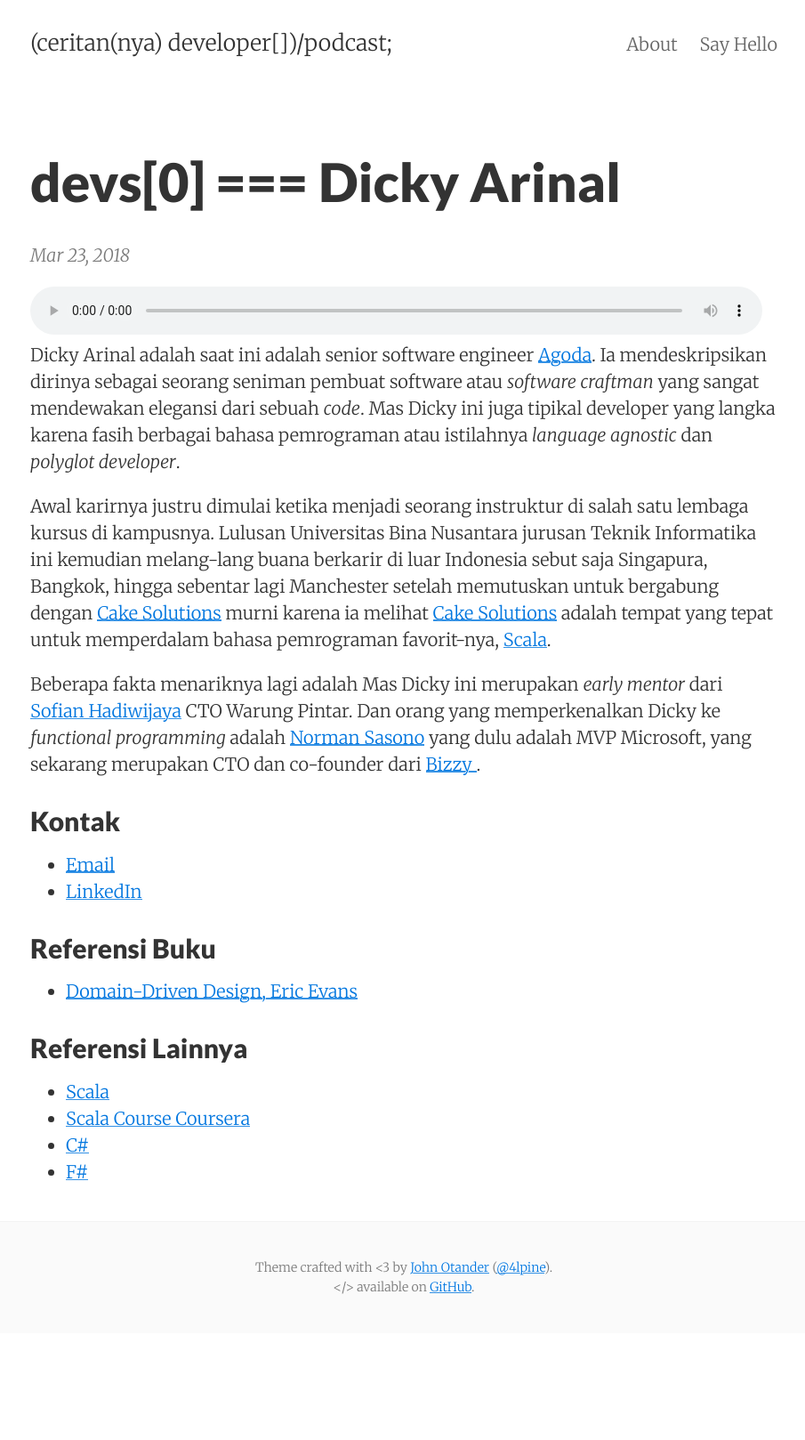
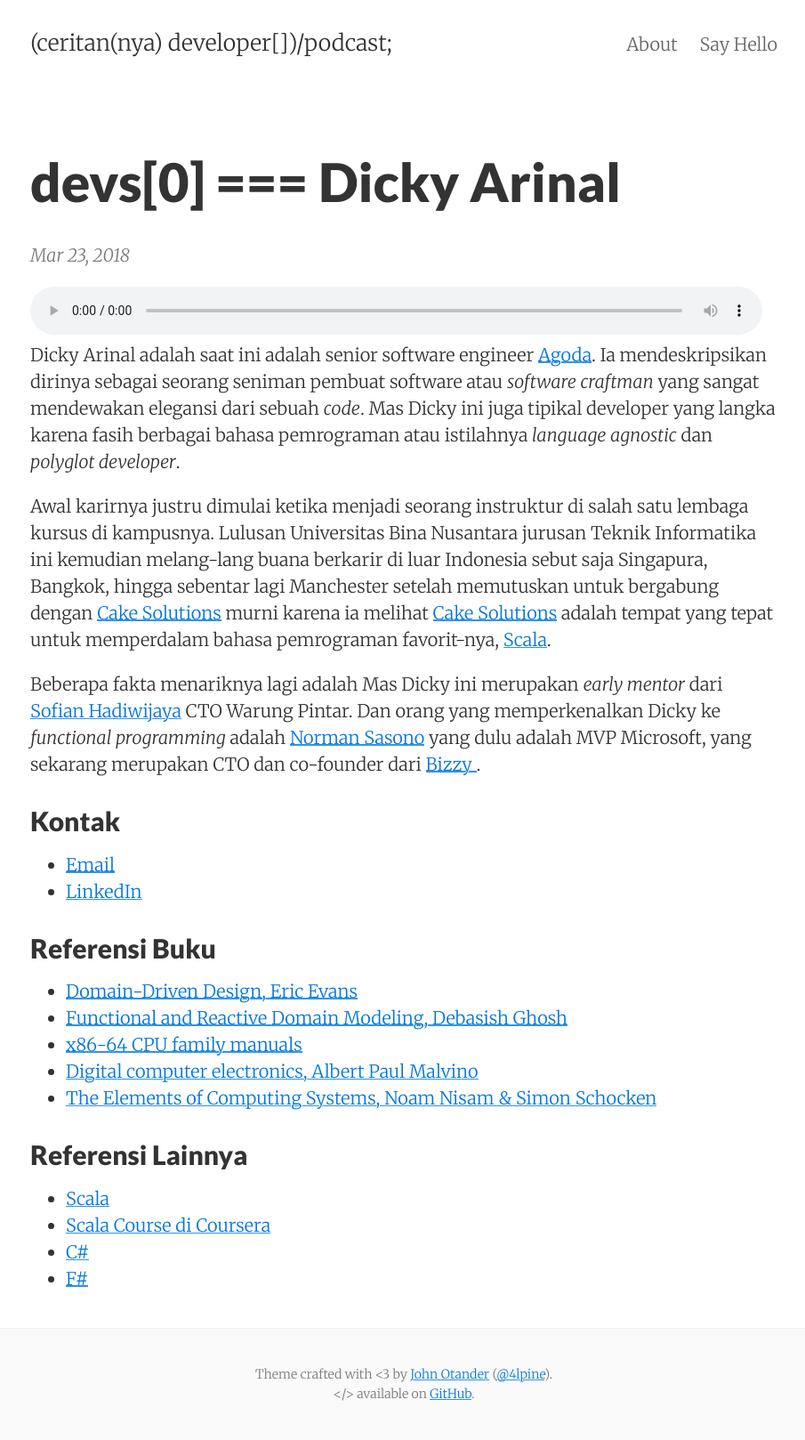
Before and after one commit to rizafahmi/ceritanya-podcast-site, a Jekyll site: the page built from _posts/2018-03-23-dicky-arinal.md, in a window 1280 px wide. Shown: the whole page at 89% size, without its empty margins (186-1091 px from the left). Built offline with Jekyll 4.4.1, drawn with Linux system fonts in a browser that asks for light colours; before the commit the page ends 1498 px from its top, so only the background shows below that.

```diff
--- a/CNAME
+++ b/CNAME
@@ -1 +1 @@
-pixyll.com
+ceritanyadeveloper.com
--- a/_posts/2018-03-23-dicky-arinal.md
+++ b/_posts/2018-03-23-dicky-arinal.md
@@ -21,11 +21,15 @@ Beberapa fakta menariknya lagi adalah Mas Dicky ini merupakan _early mentor_ dar
 
 ## Referensi Buku
 
-* [Domain-Driven Design, Eric Evans](http://dddcommunity.org/book/evans_2003/)
+* [Domain-Driven Design, Eric Evans](https://www.amazon.com/Domain-Driven-Design-Tackling-Complexity-Software/dp/0321125215)
+* [Functional and Reactive Domain Modeling, Debasish Ghosh](https://www.manning.com/books/functional-and-reactive-domain-modeling)
+* [x86-64 CPU family manuals](https://software.intel.com/en-us/articles/intel-sdm)
+* [Digital computer electronics, Albert Paul Malvino](https://www.amazon.com/Digital-computer-electronics-Albert-Malvino/dp/0070398615)
+* [The Elements of Computing Systems, Noam Nisam & Simon Schocken](https://www.amazon.com/Elements-Computing-Systems-Building-Principles/dp/0262640686)
 
 ## Referensi Lainnya
 
 * [Scala](https://www.scala-lang.org/)
-* [Scala Course Coursera](https://www.coursera.org/learn/progfun1)
+* [Scala Course di Coursera](https://www.coursera.org/learn/progfun1)
 * [C#](https://en.wikipedia.org/wiki/C_Sharp_(programming_language))
 * [F#](http://fsharp.org/)
```
Also changed, not shown: apple-touch-icon-114x114.png, apple-touch-icon-120x120.png, apple-touch-icon-144x144.png, apple-touch-icon-152x152.png, apple-touch-icon-180x180.png, apple-touch-icon-57x57.png, apple-touch-icon-60x60.png, apple-touch-icon-72x72.png, apple-touch-icon-76x76.png, apple-touch-icon.png, favicon-160x160.png, favicon-16x16.png, favicon-192x192.png, favicon-32x32.png, 2 more files.
